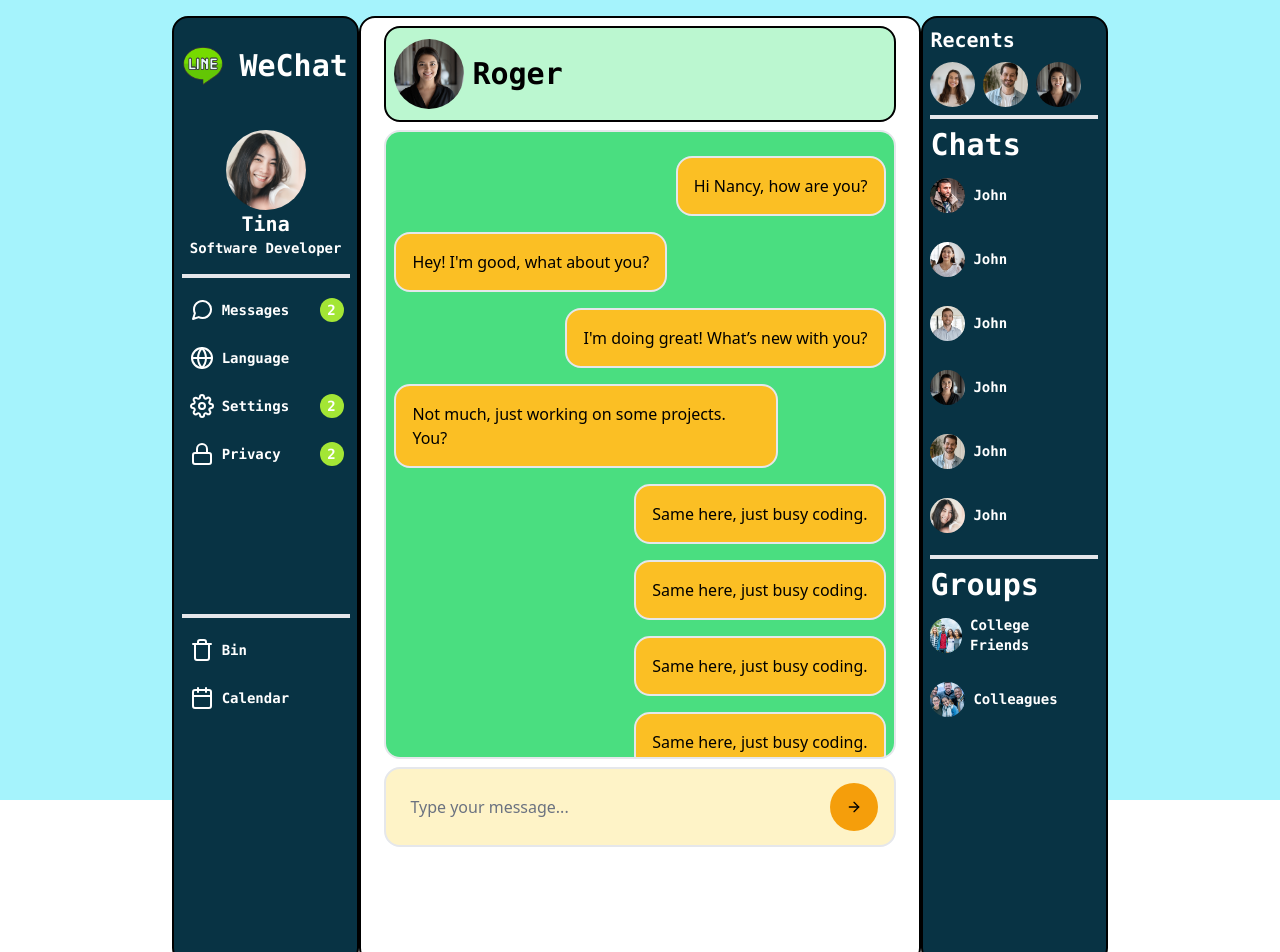
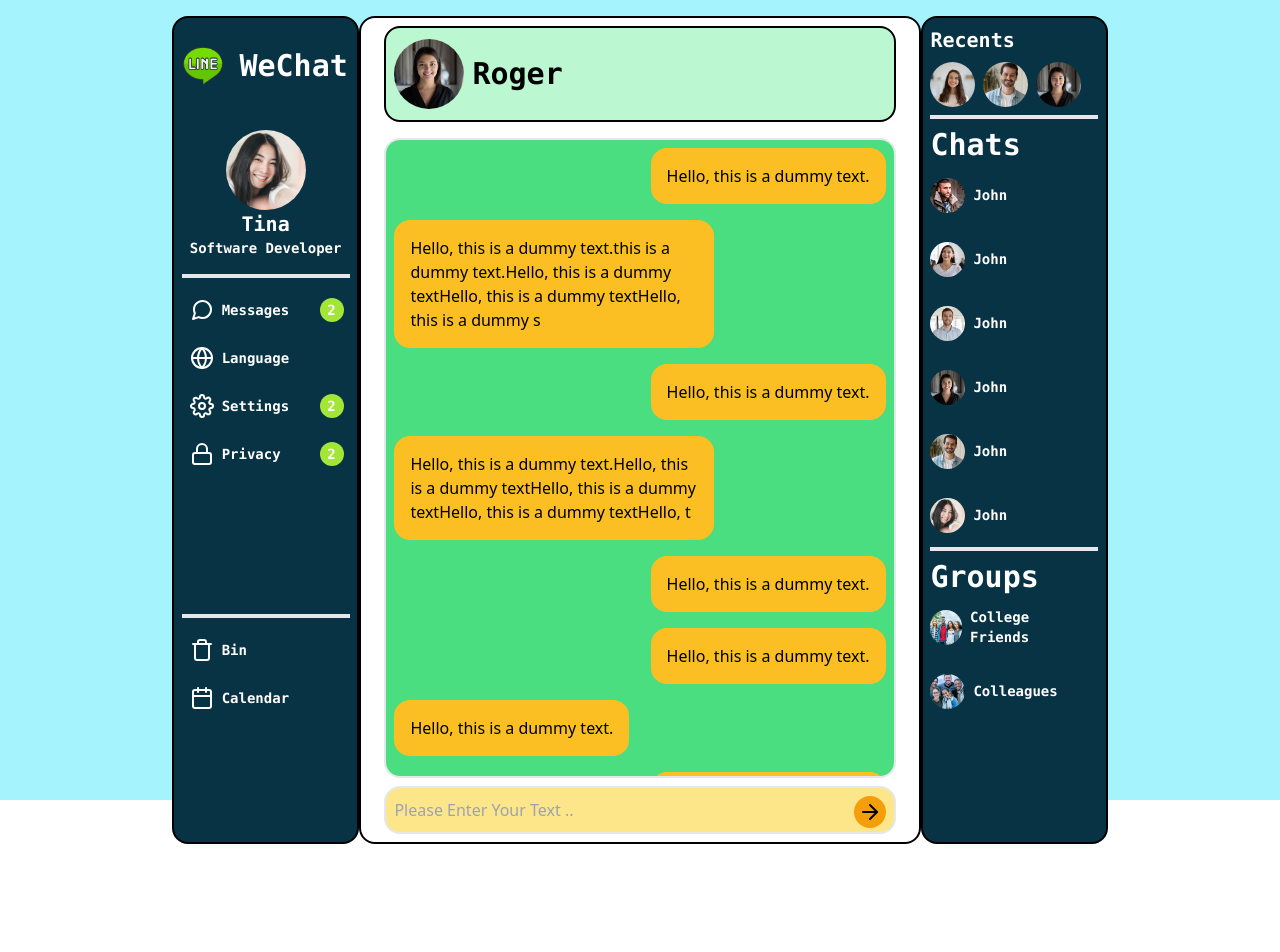
Before and after one commit to geekyoswald/letsconnect, a Next.js app: page /chat in a window 1280 px wide. Shown: the top 952 px of the page. After the commit the page ends 844 px from the top, so only its background shows below. Built offline with nearby package versions, Linux system fonts and the light colour scheme.

Commit message:
Recording done

```diff
--- a/src/app/components/center/BottomBar.tsx
+++ /dev/null
@@ -1,18 +0,0 @@
-import React from "react";
-import { ArrowRight } from "react-feather";
-
-const BottomBar = () => {
-  return (
-    <div className="border-2 w-11/12 h-20 mt-2 rounded-2xl bg-amber-100 flex items-center justify-between p-4">
-      <input
-        className="w-3/4 bg-transparent outline-none placeholder-gray-500 text-black p-2"
-        placeholder="Type your message..."
-      />
-      <div className="flex items-center justify-center rounded-full p-4 bg-amber-500 h-12 w-12">
-        <ArrowRight />
-      </div>
-    </div>
-  );
-};
-
-export default BottomBar;
--- a/src/app/components/center/CenterBar.tsx
+++ b/src/app/components/center/CenterBar.tsx
@@ -1,14 +1,14 @@
 import React from "react";
 import FriendChatBox from "./FriendChatBox";
 import MessagesComp from "./MessagesComp";
-import BottomBar from "./BottomBar";
+import CenterBottom from "./CenterBottom";
 
 const CenterBar = () => {
   return (
-    <div className="col-span-3 h-full border-2 border-black  rounded-2xl bg-white flex flex-col items-center">
+    <div className="col-span-3 h-full border-2 border-black gap-2 rounded-2xl bg-white flex flex-col items-center">
       <FriendChatBox />
       <MessagesComp />
-      <BottomBar />
+      <CenterBottom />
     </div>
   );
 };
--- /dev/null
+++ b/src/app/components/center/CenterBottom.tsx
@@ -0,0 +1,21 @@
+import React from "react";
+
+import { ArrowRight } from "react-feather";
+
+const CenterBottom = () => {
+  return (
+    <div className="border-2 w-11/12 h-12 rounded-2xl p-2 flex justify-between bg-amber-200">
+      <input
+        type="text"
+        className=" bg-transparent outline-none w-10/12"
+        placeholder="Please Enter Your Text .."
+      />
+
+      <div className="w-8 h-8 flex justify-center rounded-full items-center bg-amber-500">
+        <ArrowRight />
+      </div>
+    </div>
+  );
+};
+
+export default CenterBottom;
--- a/src/app/components/center/DummyMessages.js
+++ b/src/app/components/center/DummyMessages.js
@@ -1,50 +1,48 @@
-// dummyMessages.js
-const dummyMessages = [
+const Dummytexts = [
   {
     id: 1,
-    text: "Hi Nancy, how are you?",
+    text: "Hello, this is a dummy text.",
     isSender: true,
   },
   {
     id: 2,
-    text: "Hey! I'm good, what about you?",
+    text: "Hello, this is a dummy text.this is a dummy text.Hello, this is a dummy textHello, this is a dummy textHello, this is a dummy s",
     isSender: false,
   },
   {
     id: 3,
-    text: "I'm doing great! What’s new with you?",
+    text: "Hello, this is a dummy text.",
     isSender: true,
   },
   {
     id: 4,
-    text: "Not much, just working on some projects. You?",
+    text: "Hello, this is a dummy text.Hello, this is a dummy textHello, this is a dummy textHello, this is a dummy textHello, t",
     isSender: false,
   },
   {
     id: 5,
-    text: "Same here, just busy coding.",
+    text: "Hello, this is a dummy text.",
     isSender: true,
   },
   {
     id: 6,
-    text: "Same here, just busy coding.",
+    text: "Hello, this is a dummy text.",
     isSender: true,
   },
   {
     id: 7,
-    text: "Same here, just busy coding.",
-    isSender: true,
+    text: "Hello, this is a dummy text.",
+    isSender: false,
   },
   {
     id: 8,
-    text: "Same here, just busy coding.",
+    text: "Hello, this is a dummy text.",
     isSender: true,
   },
   {
     id: 9,
-    text: "Same here, just busy coding.",
-    isSender: true,
+    text: "Hello, this is a dummy text.",
+    isSender: false,
   },
 ];
-
-export default dummyMessages;
+export default Dummytexts;
--- a/src/app/components/center/FriendChatBox.tsx
+++ b/src/app/components/center/FriendChatBox.tsx
@@ -6,7 +6,7 @@
 
 const FriendChatBox = () => {
   return (
-    <div className="h-24 border-2 w-11/12 rounded-2xl bg-green-200 p-2 border-black m-2 flex justify-start items-center gap-2">
+    <div className="h-24 border-2 w-11/12 rounded-2xl border-black p-2 bg-green-200 m-2 flex justify-start items-center gap-2">
       <CircularImage url={friendPic.src} dim="70px" />
       <p className="font-mono text-3xl font-black text-black">Roger</p>
     </div>
--- a/src/app/components/center/MessagesComp.tsx
+++ b/src/app/components/center/MessagesComp.tsx
@@ -1,23 +1,22 @@
-import React, { useState } from "react";
+import React from "react";
 import SingleMessage from "./SingleMessage";
-import Dummymessages from "./DummyMessages";
+import Messages from "./DummyMessages";
 
 const MessagesComp = () => {
   return (
-    <div className="h-3/4 w-11/12 h-4/6 border-2 p-2 bg-green-400 rounded-2xl overflow-y-auto">
-      {/* <SingleMessage text="Hi Nancy, how are youHi Nancy, how are youHi Nancy, how are youHi Nancy, how are youHi Nancy, how are youHi Nancy, how are youHi Nancy, how are youHi Nancy, how are youHi Nancy, how are youHi Nancy, how are youHi Nancy, how are youHi Nancy, how are youHi Nancy, how are youHi Nancy, how are youHi Nancy, how are youHi Nancy, how are youHi Nancy, how are youHi Nancy, how are youHi Nancy, how are youHi Nancy, how are youHi Nancy, how are youHi Nancy, how are you" isSender={true} />
-      <SingleMessage/>
-      <SingleMessage/>
-      <SingleMessage/>
-      <SingleMessage/> */}
-      {/* console.log(messages); */}
-      {Dummymessages.map((message) => (
-        <SingleMessage
-          key={message.id}
-          text={message.text}
-          isSender={message.isSender}
-        />
-      ))}
+    <div
+      style={{ maxHeight: "640px" }}
+      className=" w-11/12 border-2 gap-4 items-center rounded-2xl p-2 flex flex-col overflow-y-auto bg-green-400"
+    >
+      {Messages.map((message) => {
+        return (
+          <SingleMessage
+            key={message.id}
+            text={message.text}
+            isSender={message.isSender}
+          />
+        ); // assuming id is unique for each message.
+      })}
     </div>
   );
 };
--- a/src/app/components/center/SingleMessage.tsx
+++ b/src/app/components/center/SingleMessage.tsx
@@ -2,17 +2,17 @@
 
 interface SingleMessageType {
   text: string;
-  isSender: boolean; // true for sender, false for receiver
+  isSender: boolean; // true if sender, false if receiver
 }
 
 const SingleMessage = ({ text, isSender }: SingleMessageType) => {
   return (
     <div
-      className={`  w-full  flex ${
+      className={` w-full  flex ${
         isSender ? "justify-end" : "justify-start"
-      } my-4 `}
+      }  `}
     >
-      <p className="max-w-96 border-2 bg-amber-400 p-4 rounded-2xl">{text}</p>
+      <p className="max-w-80 bg-amber-400 p-4 rounded-2xl">{text}</p>
     </div>
   );
 };
```
